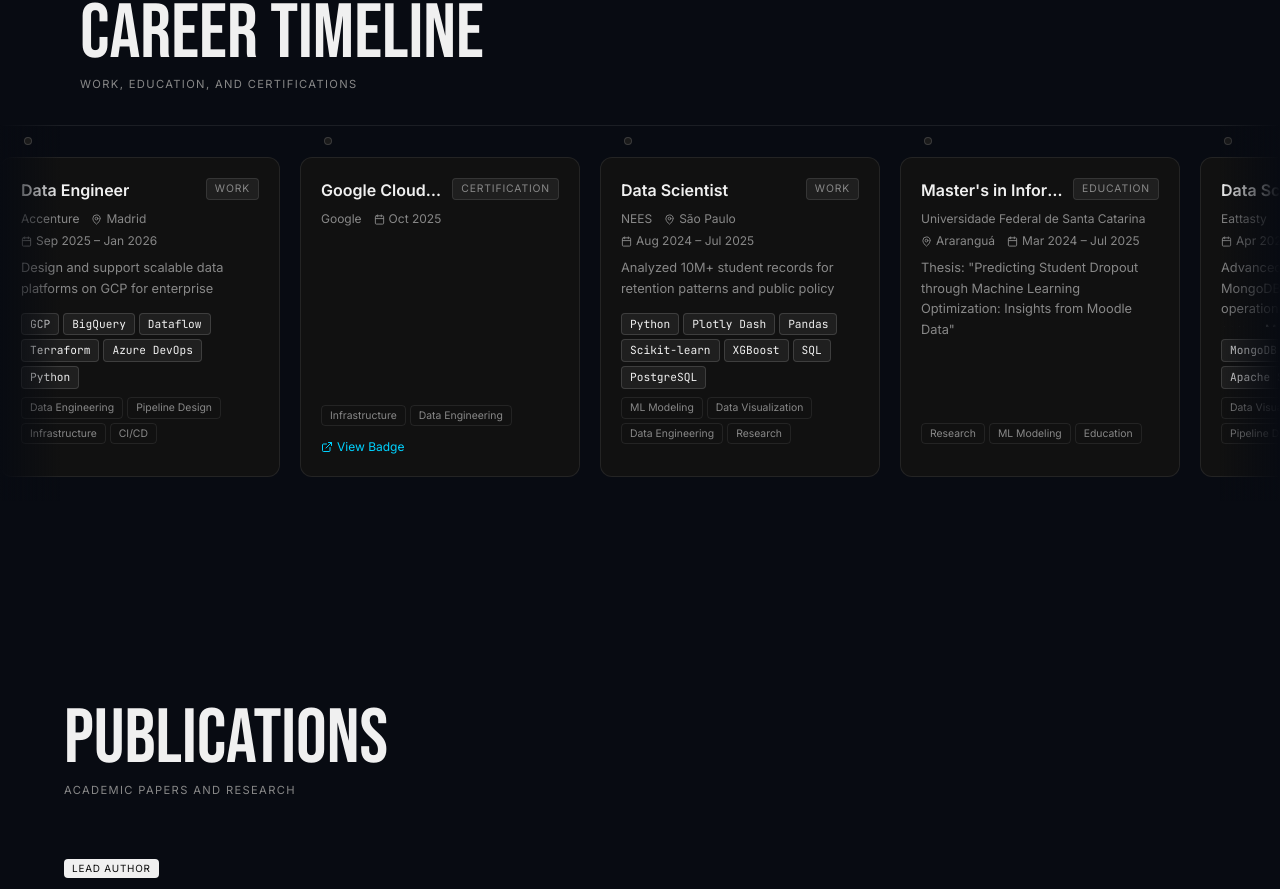
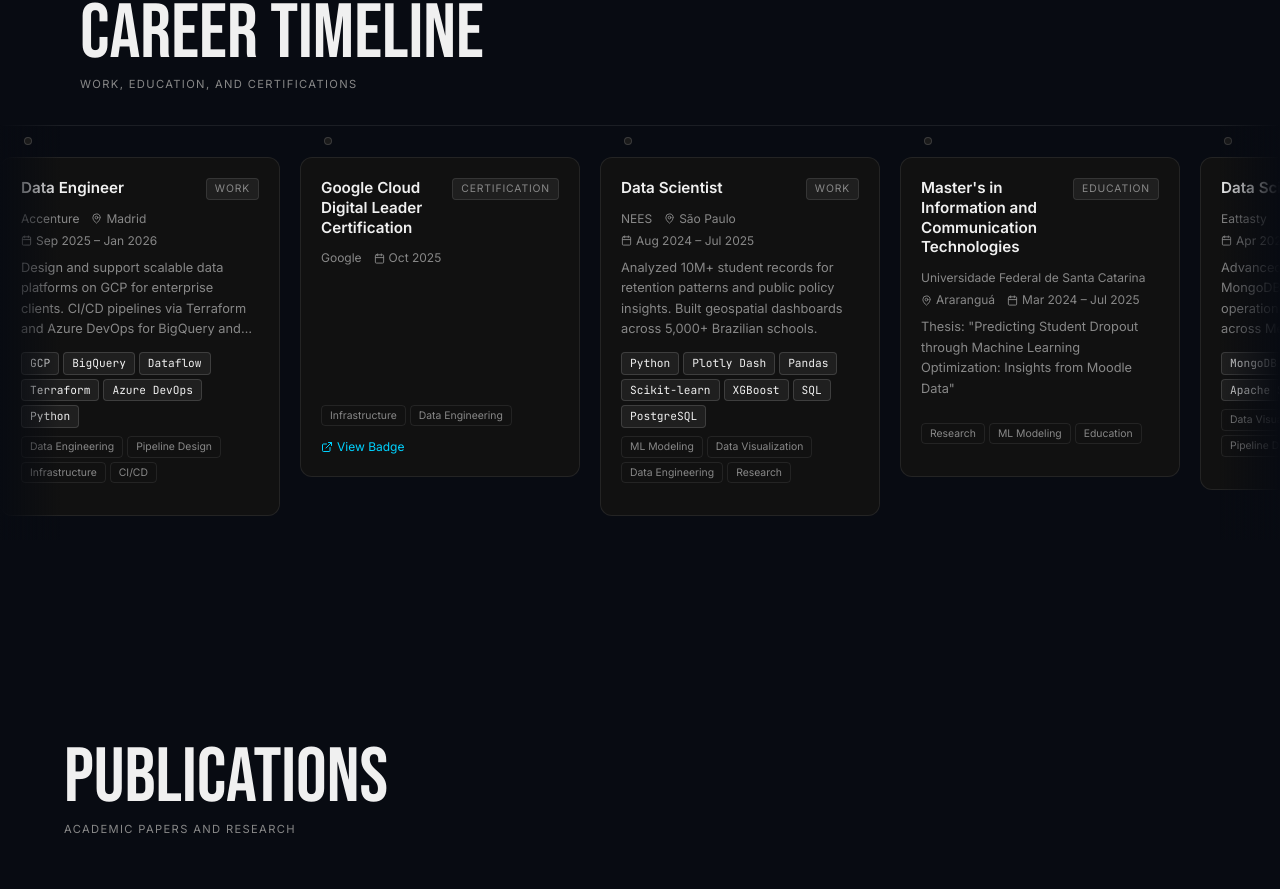
Before and after one commit to MarksonMarcolino/portfolio, a Vue app: page / in a window 1280 px wide. Shown: the part 2651-3540 px from the top of the page. Built offline with nearby package versions, Linux system fonts and the light colour scheme.

Commit message:
fix: allow timeline card titles to wrap instead of truncating with ellipsis

```diff
--- a/src/components/TimelineEntry.vue
+++ b/src/components/TimelineEntry.vue
@@ -27,13 +27,13 @@ function formatDate(start, end) {
 <template>
   <div
     class="flex flex-col rounded-xl p-5 transition-all duration-200 overflow-hidden"
-    style="background: #111; border: 1px solid rgba(255,255,255,0.08); height: 320px;"
+    style="background: #111; border: 1px solid rgba(255,255,255,0.08); min-height: 320px; height: auto;"
     @mouseenter="(e) => { e.currentTarget.style.background = '#1a1a1a'; e.currentTarget.style.borderColor = 'rgba(255,255,255,0.18)'; e.currentTarget.style.transform = 'translateY(-2px)' }"
     @mouseleave="(e) => { e.currentTarget.style.background = '#111'; e.currentTarget.style.borderColor = 'rgba(255,255,255,0.08)'; e.currentTarget.style.transform = 'translateY(0)' }"
   >
     <!-- Header -->
     <div class="flex items-start justify-between gap-2 mb-2">
-      <h3 class="min-w-0 truncate" style="font-family: Inter, sans-serif; font-size: 1rem; font-weight: 600; color: #f0f0f0;">
+      <h3 style="font-family: Inter, sans-serif; font-size: 0.95rem; font-weight: 600; color: #f0f0f0; line-height: 1.3; margin-bottom: 4px; white-space: normal; overflow: visible; display: block; width: 100%; word-break: break-word;">
         {{ t(`timeline.entries.${entry.id}.title`) }}
       </h3>
       <span
```
